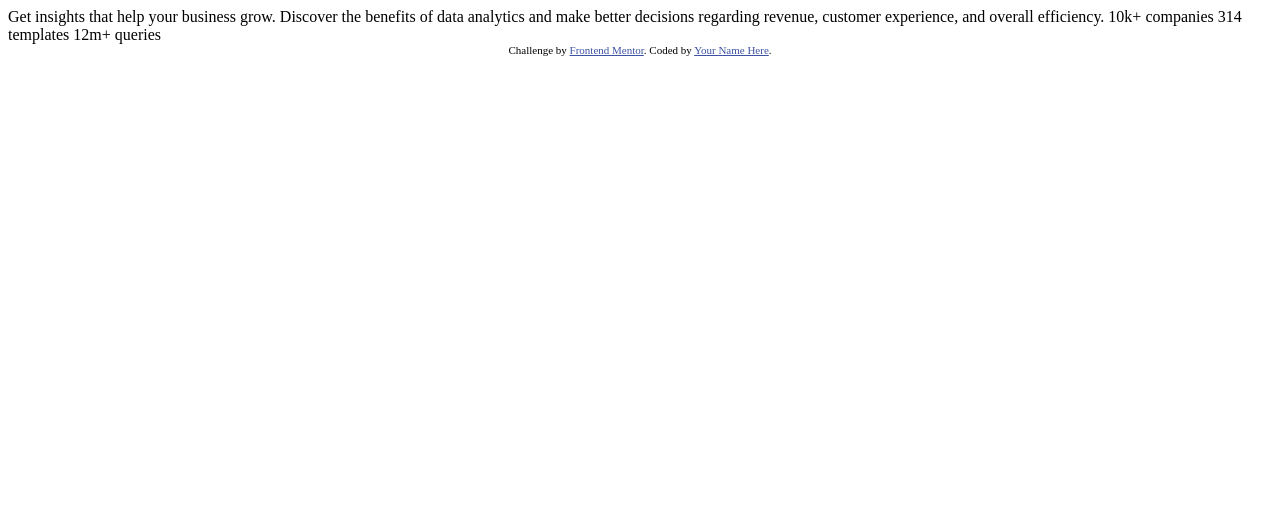
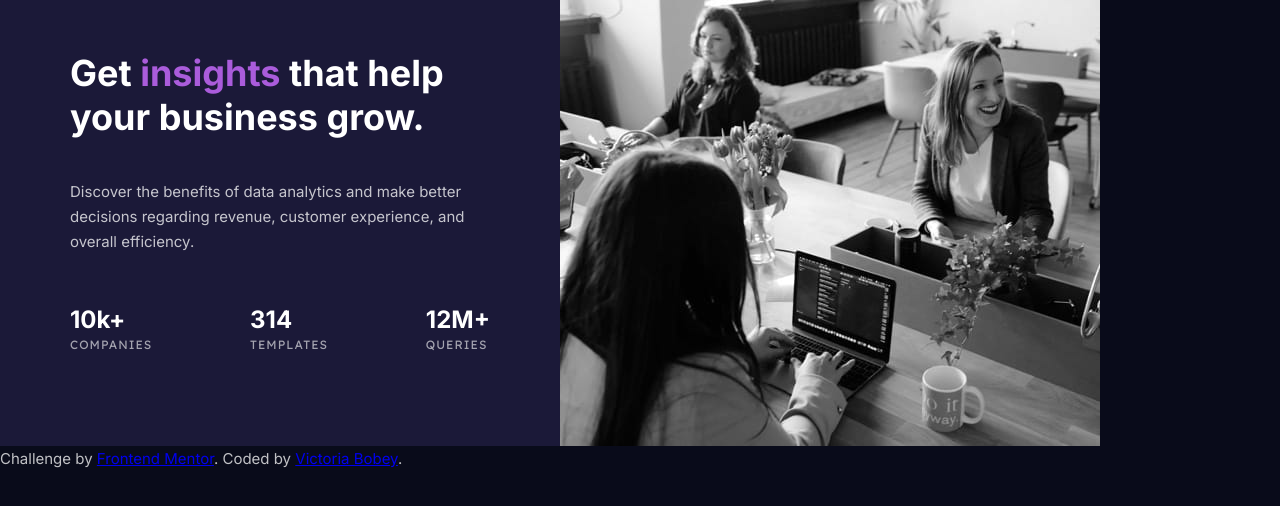
Before and after one commit to vbobey/stats-preview-card-component-main, a website: page index.html in a window 1280 px wide. Drawn offline with Linux system fonts and the light colour scheme.

Commit message:
Desktop base
Base desktop layout

```diff
--- a/index.html
+++ b/index.html
@@ -1,33 +1,49 @@
 <!DOCTYPE html>
 <html lang="en">
+
 <head>
-  <meta charset="UTF-8">
-  <meta name="viewport" content="width=device-width, initial-scale=1.0"> <!-- displays site properly based on user's device -->
+    <meta charset="UTF-8">
+    <meta name="viewport" content="width=device-width, initial-scale=1.0">
 
-  <link rel="icon" type="image/png" sizes="32x32" href="./images/favicon-32x32.png">
+    <link rel="preconnect" href="https://fonts.googleapis.com">
+    <link rel="preconnect" href="https://fonts.gstatic.com" crossorigin>
+    <link href="https://fonts.googleapis.com/css2?family=Inter:wght@400;700&family=Lexend+Deca&display=swap" rel="stylesheet">
+    <link rel="stylesheet" href="css/main.css">
+    <link rel="shortcut icon" type="image/png" sizes="32x32" href="./images/favicon-32x32.png">
 
-  <title>Frontend Mentor | Stats preview card component</title>
+    <title>Frontend Mentor &mdash; Stats preview card component</title>
+</head>
 
-  <!-- Feel free to remove these styles or customise in your own stylesheet 👍 -->
-  <style>
-    .attribution { font-size: 11px; text-align: center; }
-    .attribution a { color: hsl(228, 45%, 44%); }
-  </style>
-</head>
 <body>
+    <main class="card">
+        <section class="card__content">
+            <h1 class="heading-1">Get <span class="heading-1__highlight">insights</span> that help your business grow.</h1>
+            <p>Discover the benefits of data analytics and make better decisions regarding revenue, customer experience, and overall efficiency.</p>
+            <div class="card__stats">
+                <div>
+                    <h2 class="heading-2">10k+</h2>
+                    <h3 class="heading-3">companies</h3>
+                </div>
+                <div>
+                    <h2 class="heading-2">314</h2>
+                    <h3 class="heading-3">templates</h3>
+                </div>
+                <div>
+                    <h2 class="heading-2">12M+</h2>
+                    <h3 class="heading-3">queries</h3>
+                </div>
+            </div>
+        </section>
+        <section class="card__picture">
+            <figure>
+                <img src="img/image-header-desktop.jpg" alt="Office interior" class="card__img">
+            </figure>
+        </section>
+    </main>
+    <div class="attribution">
+        Challenge by <a href="https://www.frontendmentor.io?ref=challenge" target="_blank">Frontend Mentor</a>.
+        Coded by <a href="#">Victoria Bobey</a>.
+    </div>
+</body>
 
-  Get insights that help your business grow.
-
-  Discover the benefits of data analytics and make better decisions regarding revenue, customer
-  experience, and overall efficiency.
-
-  10k+ companies
-  314 templates
-  12m+ queries
-
-  <div class="attribution">
-    Challenge by <a href="https://www.frontendmentor.io?ref=challenge" target="_blank">Frontend Mentor</a>.
-    Coded by <a href="#">Your Name Here</a>.
-  </div>
-</body>
 </html>
--- /dev/null
+++ b/scss/main.scss
@@ -0,0 +1,88 @@
+$color-background-main: hsl(233, 47%, 7%);
+$color-background-card: hsl(244, 38%, 16%);
+$color-accent: hsl(277, 64%, 61%);
+$color-text-main: hsl(0, 0%, 100%);
+$color-text-paragraph: hsla(0, 0%, 100%, 0.75);
+$color-text-headings: hsla(0, 0%, 100%, 0.6);
+
+*,
+*::after,
+*::before {
+    margin: 0;
+    padding: 0;
+    box-sizing: inherit;
+}
+
+html {
+    box-sizing: border-box;
+    font-size: 62.5%;
+}
+
+body {
+    font-family: 'Inter', sans-serif;
+    font-weight: 400;
+    color: $color-text-paragraph;
+    font-size: 1.5rem;
+    line-height: 2.5rem;
+    background-color: $color-background-main;
+}
+
+.heading-1 {
+    font-size: 3.6rem;
+    font-weight: 700;
+    color: $color-text-main;
+    line-height: 4.4rem;
+
+    &__highlight {
+        color: $color-accent;
+    }
+}
+
+.heading-2 {
+    font-size: 2.4rem;
+    font-weight: 700;
+    color: $color-text-main;
+}
+
+.heading-3 {
+    font-size: 1.2rem;
+    font-weight: 400;
+    font-family: 'Lexend Deca', sans-serif;
+    color: $color-text-headings;
+    text-transform: uppercase;
+    letter-spacing: 1px;
+}
+
+.card {
+    max-width: 110rem;
+    max-height: 45rem;
+    background-color: $color-background-card;
+
+    display: grid;
+    grid-auto-flow: column;
+    align-items: center;
+
+    &__content {
+        padding: 0 7rem;
+        display: grid;
+        grid-template-rows: repeat(3, 1fr);
+        row-gap: 4rem;
+        grid-row: 1 / -1;
+        grid-column: 1 / span 1;
+    }
+
+    &__stats {
+        display: flex;
+        justify-content: space-between;
+    }
+
+    &___picture {
+        grid-row: 1 / -1;
+        grid-column: 2 / span 1;
+    }
+
+    &__img {
+        display: block;
+        object-fit: cover;
+    }
+}
```
Also changed, not shown: package.json (added, +22 -0 lines), css/main.css (added), img/favicon-32x32.png (renamed from images/favicon-32x32.png), img/image-header-desktop.jpg (renamed from images/image-header-desktop.jpg), img/image-header-mobile.jpg (renamed from images/image-header-mobile.jpg), 1 other file.
